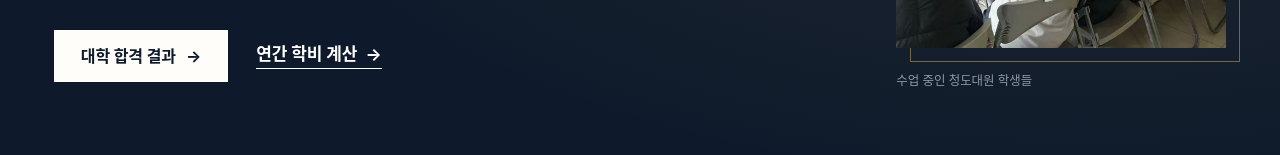
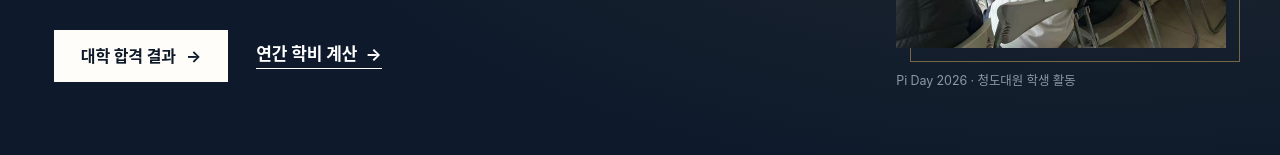
Before and after one commit to tnsuhak/qdis, a React (Vite) app: page / in a window 1280 px wide. Shown: the part 506-661 px from the top of the page. Built offline with nearby package versions, Linux system fonts and the light colour scheme; a web font is replaced by a local one.

Commit message:
Update QDIS hero photo caption

```diff
--- a/src/pages/Home.tsx
+++ b/src/pages/Home.tsx
@@ -30,7 +30,7 @@ export default function Home() {
           </div>
           <figure className="hero2-photo">
             <span className="frame"><img src={hero.src} alt={hero.alt} width={hero.width} height={hero.height} fetchPriority="high" /></span>
-            <figcaption>수업 중인 청도대원 학생들</figcaption>
+            <figcaption>Pi Day 2026 · 청도대원 학생 활동</figcaption>
           </figure>
         </div>
         <div className="wrap">
```
